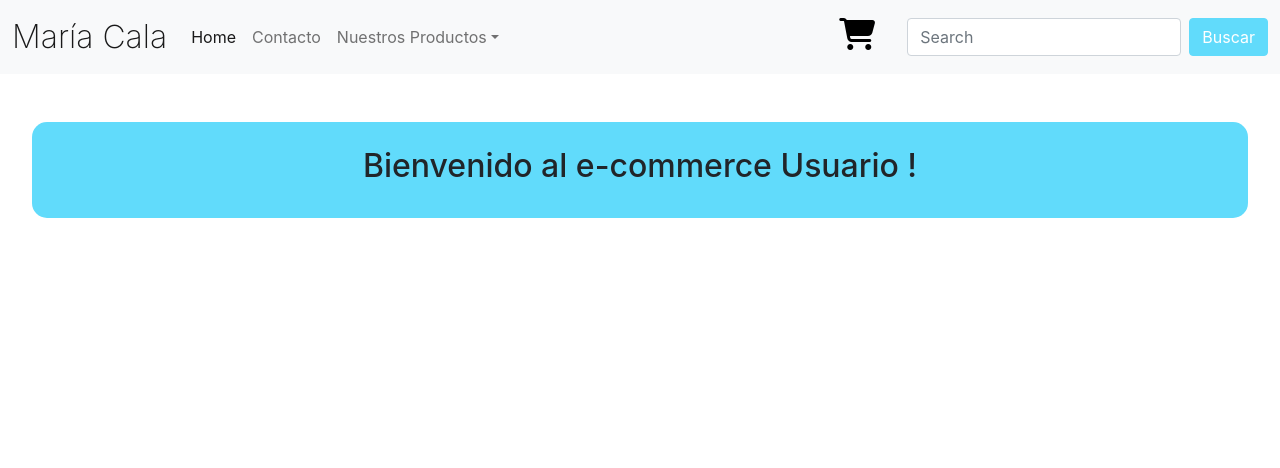
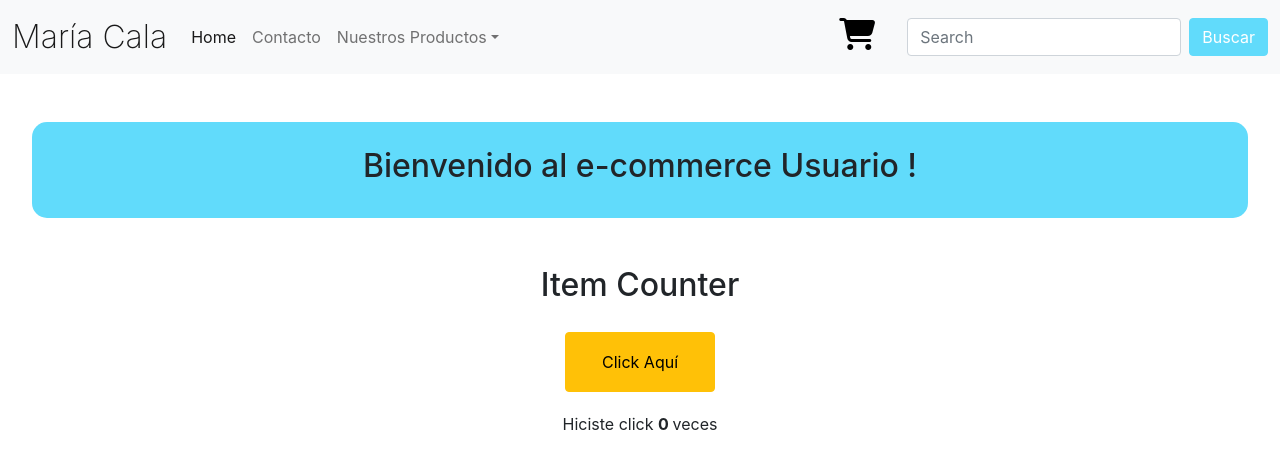
Before and after one commit to Juani-Rivero/maria-cala-react-rivero, a React (Create React App) app: page / in a window 1280 px wide. Shown: the top 468 px of the page. Built offline with nearby package versions, Linux system fonts and the light colour scheme.

Commit message:
Item counter agregado

```diff
--- a/public/style.css
+++ b/public/style.css
@@ -33,4 +33,15 @@ h2 {
   font-size: 2em;
 }
 
+.item-count {
+  height: 300px;
+  width: 300px;
+}
+
+.btn-count {
+  height: 60px;
+  width: 150px;
+  margin: 20px 0;
+}
+
 /*# sourceMappingURL=style.css.map */
--- a/src/App.js
+++ b/src/App.js
@@ -2,6 +2,7 @@ import logo from "./logo.svg";
 import "./App.css";
 import Navbar from "./components/NavBar/NavBar";
 import ItemListContainer from "./components/ItemListContainer/ItemListContainer";
+import ItemCount from "./components/ItemCount/ItemCount";
 
 function App() {
   return (
@@ -11,6 +12,7 @@ function App() {
       </header>
       <main>
         <ItemListContainer name="Usuario" />
+        <ItemCount />
       </main>
     </div>
   );
--- /dev/null
+++ b/src/components/ItemCount/ItemCount.js
@@ -0,0 +1,14 @@
+import React, { useState } from 'react';
+
+function ItemCount() {
+  const [count, setCount] = useState(0);
+
+  return (
+    <div className="container item-count">
+        <h2>Item Counter</h2>
+        <button onClick={() => setCount(count + 1)} className="btn btn-warning btn-count">Click Aquí</button>
+      <p>Hiciste click <b> {count} </b> veces</p>
+    </div>
+  );
+}
+export default ItemCount;
--- /dev/null
+++ b/src/components/ItemCount/ItemCount.scss
@@ -0,0 +1,10 @@
+.item-count {
+    height: 300px;
+    width: 300px;
+}
+
+.btn-count {
+    height: 60px;
+    width: 150px;
+    margin: 20px 0;
+}
--- a/src/style.scss
+++ b/src/style.scss
@@ -1,3 +1,4 @@
 @import'./components/Cart/Cart.scss';
 @import './components/NavBar/NavBar';
-@import './components/ItemListContainer/ItemListContainer'
+@import './components/ItemListContainer/ItemListContainer';
+@import './components/ItemCount/ItemCount';
```
Also changed, not shown: 1 other file (tests, documents, lock files or other folders).
